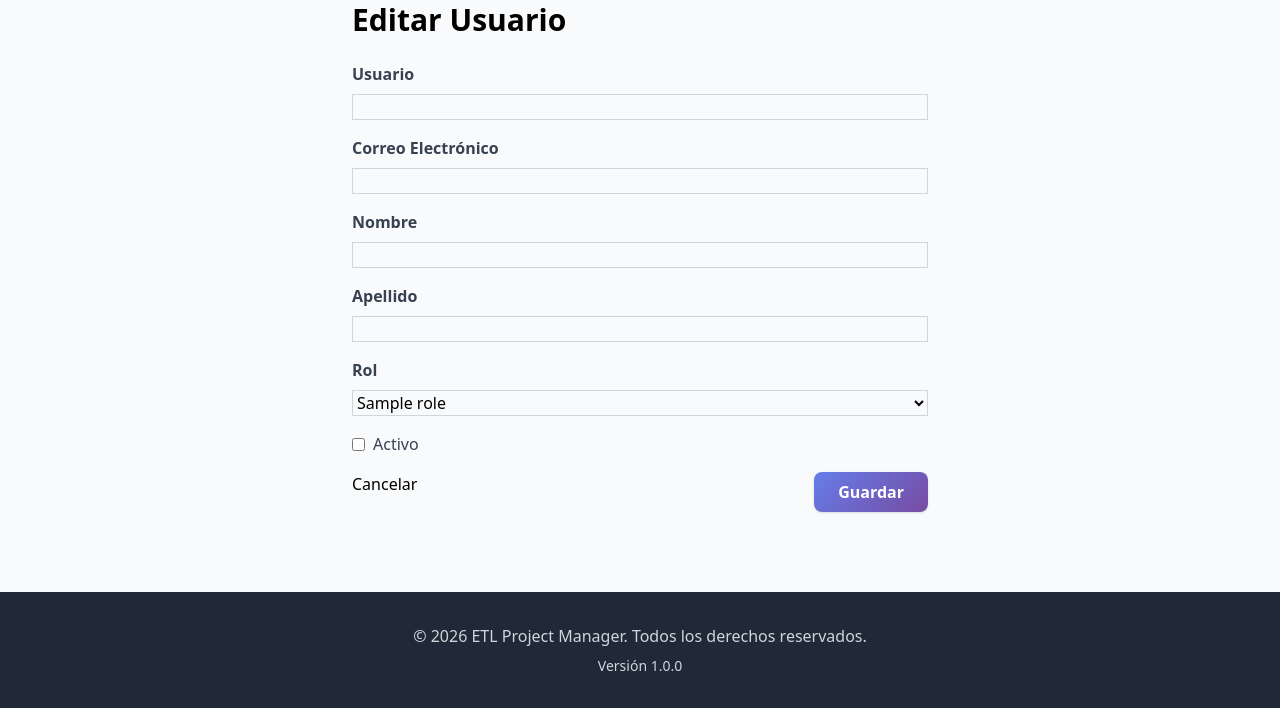
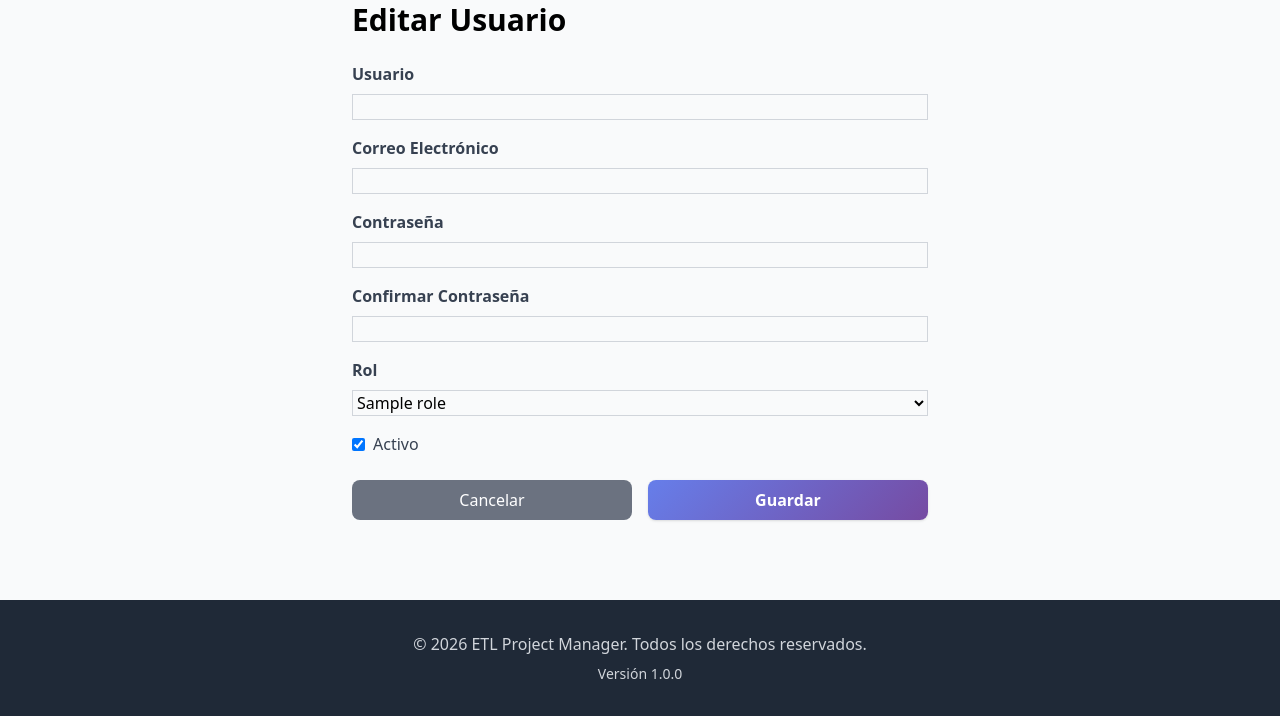
Before and after one commit to jdiazg14/ETL-Project-Manager, a Flask app: template app/templates/config/usuario_form.html in a window 1280 px wide. Shown: the part 142-858 px from the top of the page. Run offline with Flask 3, Linux system fonts and the light colour scheme; the template is opened without the code that fills it: values that come from a table or form of the project are taken from there, others are empty; tables that the repository leaves empty hold one stand-in row (values such as "Sample post"); some libraries are stand-ins or nearby versions.

Commit message:
Corrección Crear usuarios y Perfiles

```diff
--- a/app/config/forms.py
+++ b/app/config/forms.py
@@ -1,13 +1,13 @@
 from flask_wtf import FlaskForm
-from wtforms import StringField, BooleanField, SelectField, SubmitField
-from wtforms.validators import DataRequired, Email
+from wtforms import StringField, BooleanField, SelectField, SubmitField, PasswordField
+from wtforms.validators import DataRequired, Email, EqualTo
 from app.models import User, Role
 
 class UsuarioForm(FlaskForm):
     username = StringField('Usuario', validators=[DataRequired()])
     email = StringField('Correo Electrónico', validators=[DataRequired(), Email()])
-    first_name = StringField('Nombre')
-    last_name = StringField('Apellido')
+    password = PasswordField('Contraseña', validators=[DataRequired()])
+    confirm_password = PasswordField('Confirmar Contraseña', validators=[DataRequired(), EqualTo('password', message='Las contraseñas deben coincidir')])
     role_id = SelectField('Rol', coerce=int, validators=[DataRequired()])
     is_active = BooleanField('Activo')
     submit = SubmitField('Guardar')
@@ -15,3 +15,8 @@ class UsuarioForm(FlaskForm):
     def __init__(self, *args, **kwargs):
         super().__init__(*args, **kwargs)
         self.role_id.choices = [(r.id, r.name) for r in Role.query.all()]
+        analista_role = Role.query.filter((Role.name == 'analista') | (Role.name == 'Analista')).first()
+        if analista_role:
+            self.role_id.default = analista_role.id
+        self.is_active.default = True
+        self.process()
--- a/app/config/role_forms.py
+++ b/app/config/role_forms.py
@@ -6,3 +6,7 @@ class RoleForm(FlaskForm):
     name = StringField('Nombre del Rol', validators=[DataRequired()])
     description = TextAreaField('Descripción')
     submit = SubmitField('Guardar')
+
+    def __init__(self, *args, **kwargs):
+        super().__init__(*args, **kwargs)
+        self.process()
--- a/app/config/routes.py
+++ b/app/config/routes.py
@@ -79,7 +79,7 @@ def crear_usuario():
             role_id=form.role_id.data,
             is_active=form.is_active.data
         )
-        user.set_password('temporal123')
+        user.set_password(form.password.data)
         db.session.add(user)
         try:
             db.session.commit()
--- a/app/templates/config/usuario_form.html
+++ b/app/templates/config/usuario_form.html
@@ -5,41 +5,47 @@
 {% block content %}
 <div class="max-w-xl mx-auto mt-10">
     <h1 class="text-3xl font-bold mb-6">{{ 'Crear' if crear else 'Editar' }} Usuario</h1>
-    <form method="POST">
+    <form method="POST" autocomplete="off">
         {{ form.hidden_tag() }}
         <div class="mb-4">
             {{ form.username.label(class="block text-gray-700 font-bold mb-2") }}
-            {{ form.username(class="form-input w-full bg-gray-50 border border-gray-300 focus:bg-white focus:ring-2 focus:ring-blue-500 focus:border-blue-500 transition-all") }}
+            {{ form.username(class="form-input w-full bg-gray-50 border border-gray-300 focus:bg-white focus:ring-2 focus:ring-blue-500 focus:border-blue-500 transition-all", autocomplete="off") }}
             {% for error in form.username.errors %}
                 <span class="text-red-500 text-xs">{{ error }}</span>
             {% endfor %}
         </div>
         <div class="mb-4">
             {{ form.email.label(class="block text-gray-700 font-bold mb-2") }}
-            {{ form.email(class="form-input w-full bg-gray-50 border border-gray-300 focus:bg-white focus:ring-2 focus:ring-blue-500 focus:border-blue-500 transition-all") }}
+            {{ form.email(class="form-input w-full bg-gray-50 border border-gray-300 focus:bg-white focus:ring-2 focus:ring-blue-500 focus:border-blue-500 transition-all", autocomplete="off") }}
             {% for error in form.email.errors %}
                 <span class="text-red-500 text-xs">{{ error }}</span>
             {% endfor %}
         </div>
         <div class="mb-4">
-            {{ form.first_name.label(class="block text-gray-700 font-bold mb-2") }}
-            {{ form.first_name(class="form-input w-full bg-gray-50 border border-gray-300 focus:bg-white focus:ring-2 focus:ring-blue-500 focus:border-blue-500 transition-all") }}
+            {{ form.password.label(class="block text-gray-700 font-bold mb-2") }}
+            {{ form.password(class="form-input w-full bg-gray-50 border border-gray-300 focus:bg-white focus:ring-2 focus:ring-blue-500 focus:border-blue-500 transition-all", type="password", autocomplete="new-password") }}
+            {% for error in form.password.errors %}
+                <span class="text-red-500 text-xs">{{ error }}</span>
+            {% endfor %}
         </div>
         <div class="mb-4">
-            {{ form.last_name.label(class="block text-gray-700 font-bold mb-2") }}
-            {{ form.last_name(class="form-input w-full bg-gray-50 border border-gray-300 focus:bg-white focus:ring-2 focus:ring-blue-500 focus:border-blue-500 transition-all") }}
+            {{ form.confirm_password.label(class="block text-gray-700 font-bold mb-2") }}
+            {{ form.confirm_password(class="form-input w-full bg-gray-50 border border-gray-300 focus:bg-white focus:ring-2 focus:ring-blue-500 focus:border-blue-500 transition-all", type="password", autocomplete="new-password") }}
+            {% for error in form.confirm_password.errors %}
+                <span class="text-red-500 text-xs">{{ error }}</span>
+            {% endfor %}
         </div>
         <div class="mb-4">
             {{ form.role_id.label(class="block text-gray-700 font-bold mb-2") }}
-            {{ form.role_id(class="form-select w-full bg-gray-50 border border-gray-300 focus:bg-white focus:ring-2 focus:ring-blue-500 focus:border-blue-500 transition-all") }}
+            {{ form.role_id(class="form-select w-full bg-gray-50 border border-gray-300 focus:bg-white focus:ring-2 focus:ring-blue-500 focus:border-blue-500 transition-all", autocomplete="off") }}
         </div>
         <div class="mb-4 flex items-center">
-            {{ form.is_active() }}
+            {{ form.is_active(class="form-checkbox bg-gray-50 border border-gray-300 focus:ring-2 focus:ring-blue-500 focus:border-blue-500 transition-all") }}
             {{ form.is_active.label(class="ml-2 text-gray-700") }}
         </div>
-        <div class="flex justify-between">
-            <a href="{{ url_for('config.lista_usuarios') }}" class="btn btn-secondary">Cancelar</a>
-            <button type="submit" class="gradient-bg text-white px-6 py-2 rounded-lg font-semibold shadow hover:opacity-90 transition">Guardar</button>
+        <div class="flex gap-4 mt-6">
+            <a href="{{ url_for('config.lista_usuarios') }}" class="bg-gray-500 hover:bg-gray-600 text-white px-6 py-2 rounded-lg transition duration-200 text-center flex-1">Cancelar</a>
+            <button type="submit" class="gradient-bg text-white px-6 py-2 rounded-lg font-semibold shadow hover:opacity-90 transition flex-1">Guardar</button>
         </div>
     </form>
 </div>
```
Also changed, not shown: app/templates/config/role_form.html (+6 -6 lines).
